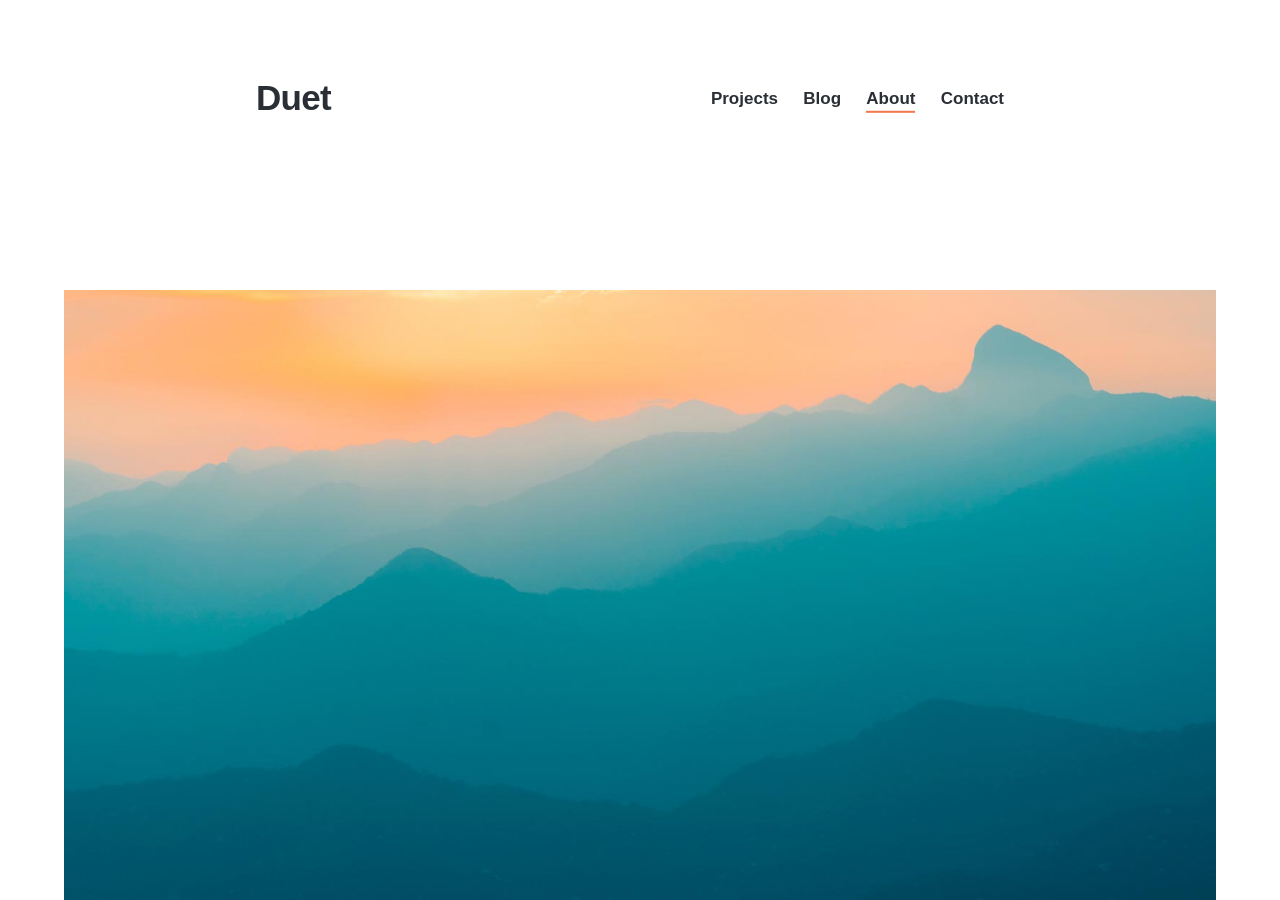
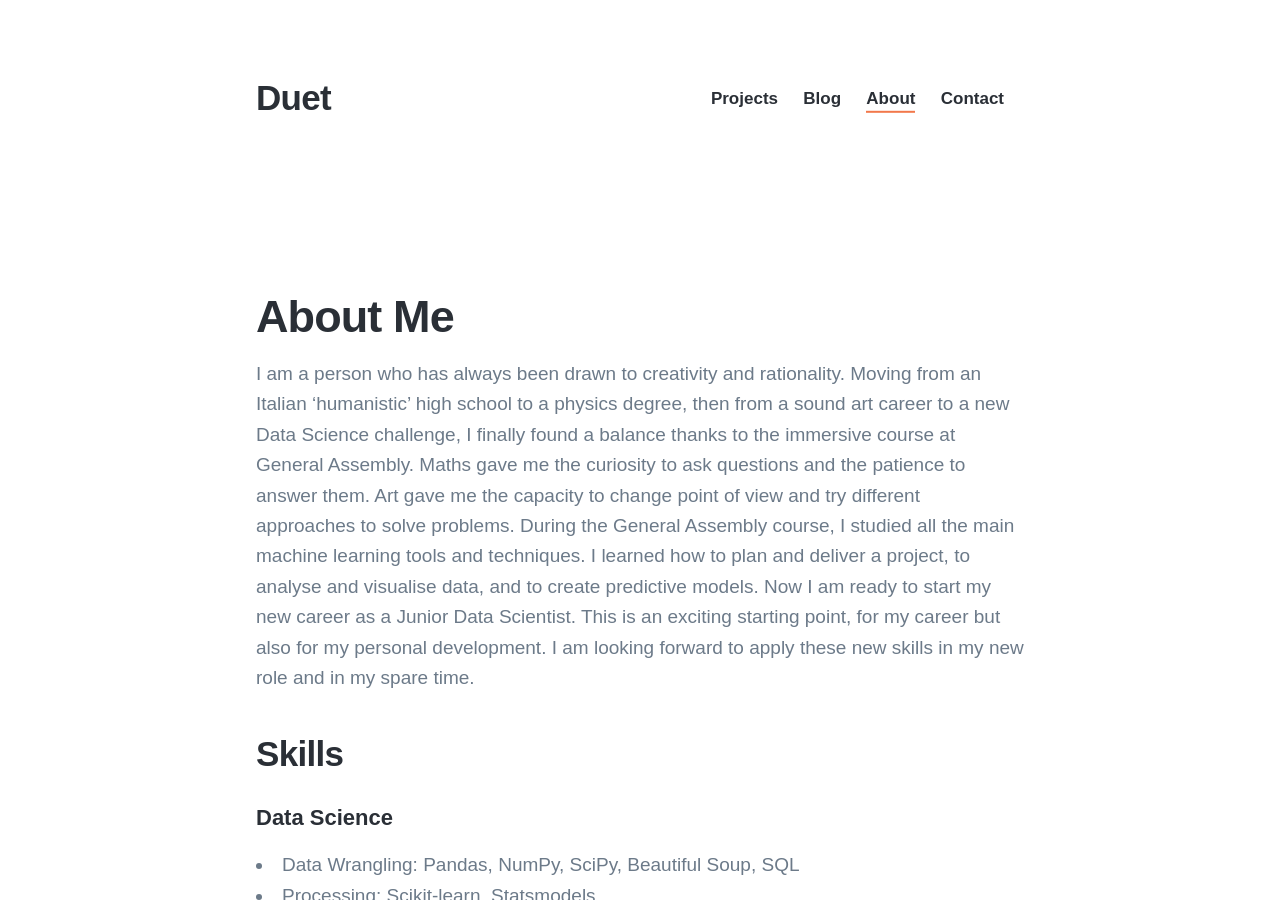
Before and after one commit to enrico-cascavilla/enrico-cascavilla.github.io, a Jekyll site: the page built from _pages/about.md, in a window 1280 px wide and 900 px high. Built offline with Jekyll 4.4.1, drawn with Linux system fonts in a browser that asks for light colours; nearby versions of some CDN libraries; some web fonts are replaced.

Commit message:
new portfolio3

```diff
--- a/_pages/about.md
+++ b/_pages/about.md
@@ -6,12 +6,14 @@ During the General Assembly course, I studied all the main machine learning tool
 description: Duet is a beautiful Jekyll portfolio theme.
 featured_image: /images/demo/demo-landscape.jpg
 ---
-
-![](/images/demo/demo-landscape.jpg)
+# About Me
+I am a person who has always been drawn to creativity and rationality. Moving from an Italian ‘humanistic’ high school to a physics degree, then from a sound art career to a new Data Science challenge, I finally found a balance thanks to the immersive course at General Assembly.
+Maths gave me the curiosity to ask questions and the patience to answer them. Art gave me the capacity to change point of view and try different approaches to solve problems.
+During the General Assembly course, I studied all the main machine learning tools and techniques. I learned how to plan and deliver a project, to analyse and visualise data, and to create predictive models. Now I am ready to start my new career as a Junior Data Scientist. This is an exciting starting point, for my career but also for my personal development. I am looking forward to apply these new skills in my new role and in my spare time.
 
 ## Skills
 
-# Data Science
+#### Data Science
 
 * Data Wrangling: Pandas, NumPy, SciPy, Beautiful Soup, SQL
 * Processing: Scikit-learn, Statsmodels
@@ -19,7 +21,7 @@ featured_image: /images/demo/demo-landscape.jpg
 * Visualisation: Matplotlib, Seaborn, Plotly, Tableau
 * Version Control: GitHub, Git
 
-# Others
+#### Others
 
 * Music Production, Sound Design and Composer: Logic Pro, Ableton, Adobe Audition, Piano, Clarinet
 * OS: Mac, Windows, Linux
@@ -27,7 +29,7 @@ featured_image: /images/demo/demo-landscape.jpg
 * Storyteller and story listener
 
 
-## Interests
+#### Interests
 
 * Contemporary sound artists, like Nils Frahm or Robert Henke, play a big role in my life, Barbican is my favourite venue to see them. But more than anything else, I am very passionate about stories of any kind and any form.
 
```
